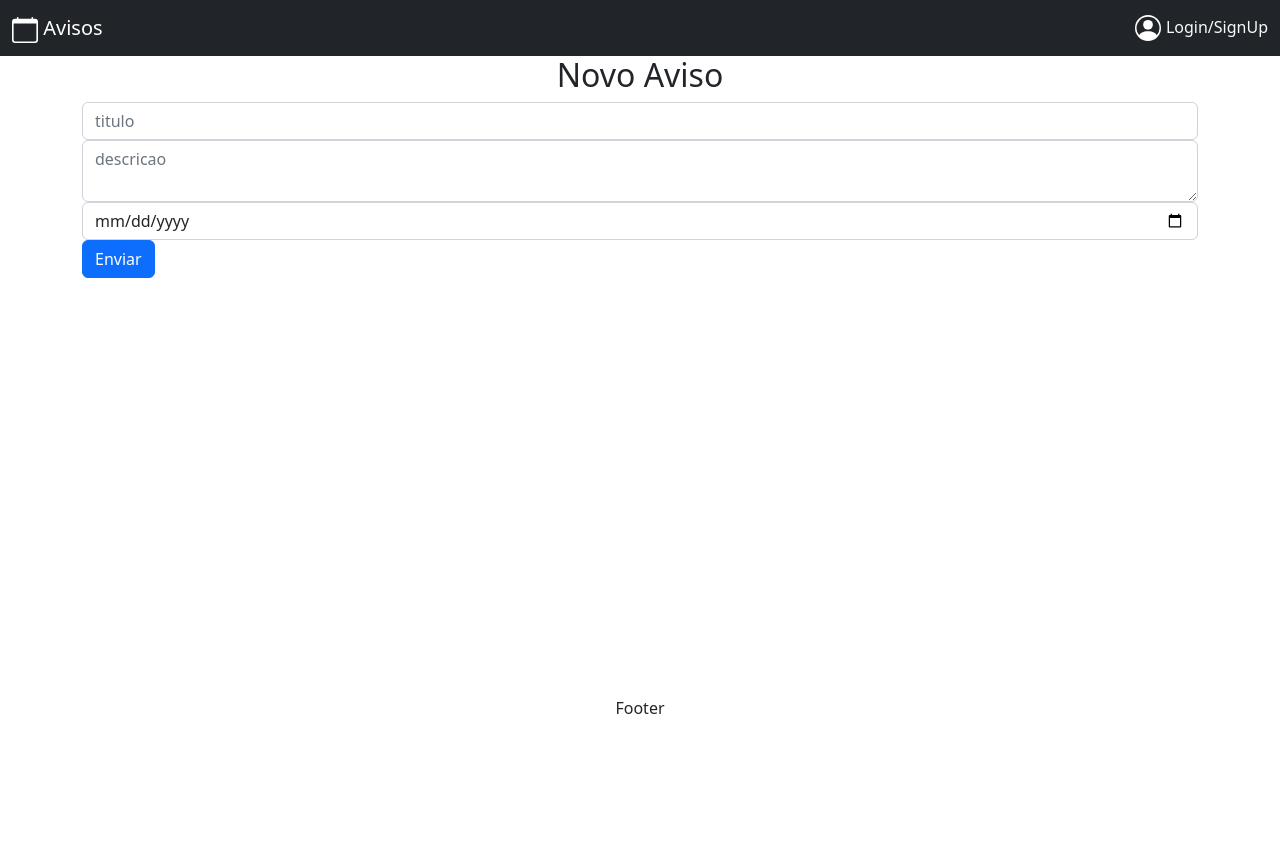
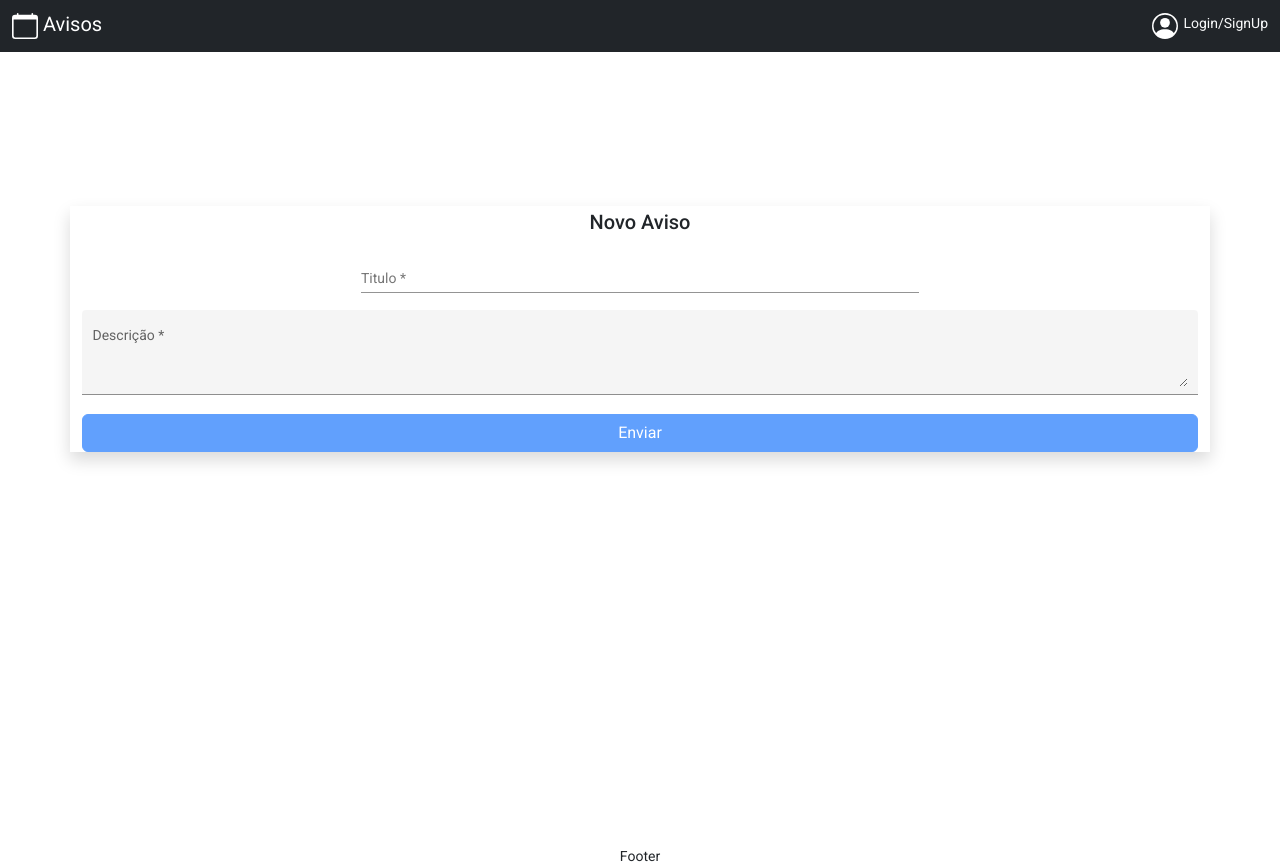
Before and after one commit to caiorodriveira/quadroAvisos, an Angular app in the folder crud-frontend-avisos/: page /new in a window 1280 px wide. Before the commit the page ends 800 px from the top, so only its background shows below. Built offline with nearby package versions, Linux system fonts and the light colour scheme.

Commit message:
REFACTOR -  Implementa material no formulrio (incompleto)

```diff
--- a/crud-frontend-avisos/angular.json
+++ b/crud-frontend-avisos/angular.json
@@ -28,6 +28,7 @@
               "src/assets"
             ],
             "styles": [
+              "./node_modules/@angular/material/prebuilt-themes/indigo-pink.css",
               "src/styles.scss",
               "node_modules/bootstrap/dist/css/bootstrap.min.css"
             ],
@@ -99,6 +100,7 @@
               "src/assets"
             ],
             "styles": [
+              "./node_modules/@angular/material/prebuilt-themes/indigo-pink.css",
               "src/styles.scss"
             ],
             "scripts": []
--- a/crud-frontend-avisos/package.json
+++ b/crud-frontend-avisos/package.json
@@ -11,10 +11,12 @@
   "private": true,
   "dependencies": {
     "@angular/animations": "^14.0.0",
+    "@angular/cdk": "^14.2.2",
     "@angular/common": "^14.0.0",
     "@angular/compiler": "^14.0.0",
     "@angular/core": "^14.0.0",
     "@angular/forms": "^14.0.0",
+    "@angular/material": "^14.2.2",
     "@angular/platform-browser": "^14.0.0",
     "@angular/platform-browser-dynamic": "^14.0.0",
     "@angular/router": "^14.0.0",
--- a/crud-frontend-avisos/src/app/components/new/new.component.html
+++ b/crud-frontend-avisos/src/app/components/new/new.component.html
@@ -1,13 +1,29 @@
-<div class="container">
+<div class="container shadow">
   <div class="content-container">
 
     <h2 class="text-center">Novo Aviso</h2>
 
-    <form [formGroup]="formAvisos">
-      <input type="text" formControlName="titulo" class="form-control" placeholder="titulo">
-      <textarea type="text" formControlName="descricao" class="form-control" placeholder="descricao"></textarea>
-      <input type="date" formControlName="data" class="form-control" placeholder="data">
-      <button class="btn btn-primary" type="button" (click)="onSubmit()">Enviar</button>
+    <form [formGroup]="formAvisos" class="form">
+
+      <!-- <input type="text" formControlName="titulo" class="form-control" placeholder="titulo"> -->
+
+
+
+      <mat-form-field class="w-50 align-self-center">
+        <mat-label>Titulo</mat-label>
+        <input type="email" matInput formControlName="titulo">
+      </mat-form-field>
+
+      <mat-form-field class="example-full-width" appearance="fill">
+        <mat-label>Descrição</mat-label>
+        <textarea matInput placeholder="Conteúdo do aviso..." formControlName="descricao" class="mt-3"> [Aviso Vazio] </textarea>
+      </mat-form-field>
+
+
+      <!-- <textarea type="text" formControlName="descricao" class="form-control" placeholder="descricao"></textarea> -->
+
+      <button class="btn btn-primary" type="button" (click)="onSubmit()"
+        [disabled]="!formAvisos.value.titulo">Enviar</button>
     </form>
   </div>
 </div>
--- a/crud-frontend-avisos/src/app/components/new/new.component.scss
+++ b/crud-frontend-avisos/src/app/components/new/new.component.scss
@@ -0,0 +1,7 @@
+.container{
+  margin-top:12%;
+}
+.form{
+  display: flex;
+  flex-direction: column;
+}
--- a/crud-frontend-avisos/src/app/components/new/new.component.ts
+++ b/crud-frontend-avisos/src/app/components/new/new.component.ts
@@ -20,11 +20,13 @@ export class NewComponent implements OnInit {
       id: [''],
       titulo: ['', Validators.required],
       descricao: ['', Validators.required],
-      data: ['', Validators.required]
+      data: new Date(),
     });
   }
 
-  ngOnInit(): void { }
+  ngOnInit(): void {
+    console.log(this.formAvisos)
+   }
 
   onSubmit(): void{
 
--- a/crud-frontend-avisos/src/index.html
+++ b/crud-frontend-avisos/src/index.html
@@ -6,8 +6,11 @@
   <base href="/">
   <meta name="viewport" content="width=device-width, initial-scale=1">
   <link rel="icon" type="image/x-icon" href="favicon.ico">
+  <link rel="preconnect" href="https://fonts.gstatic.com">
+  <link href="https://fonts.googleapis.com/css2?family=Roboto:wght@300;400;500&display=swap" rel="stylesheet">
+  <link href="https://fonts.googleapis.com/icon?family=Material+Icons" rel="stylesheet">
 </head>
-<body>
+<body class="mat-typography">
   <app-root></app-root>
 </body>
 </html>
--- a/crud-frontend-avisos/src/styles.scss
+++ b/crud-frontend-avisos/src/styles.scss
@@ -4,3 +4,6 @@
   padding: 0;
   box-sizing: border-box;
 }
+
+html, body { height: 100%; }
+body { margin: 0; font-family: Roboto, "Helvetica Neue", sans-serif; }
```
Also changed, not shown: crud-frontend-avisos/src/app/app.module.ts (+7 -3 lines), 1 other file (tests, documents, lock files or other folders).
